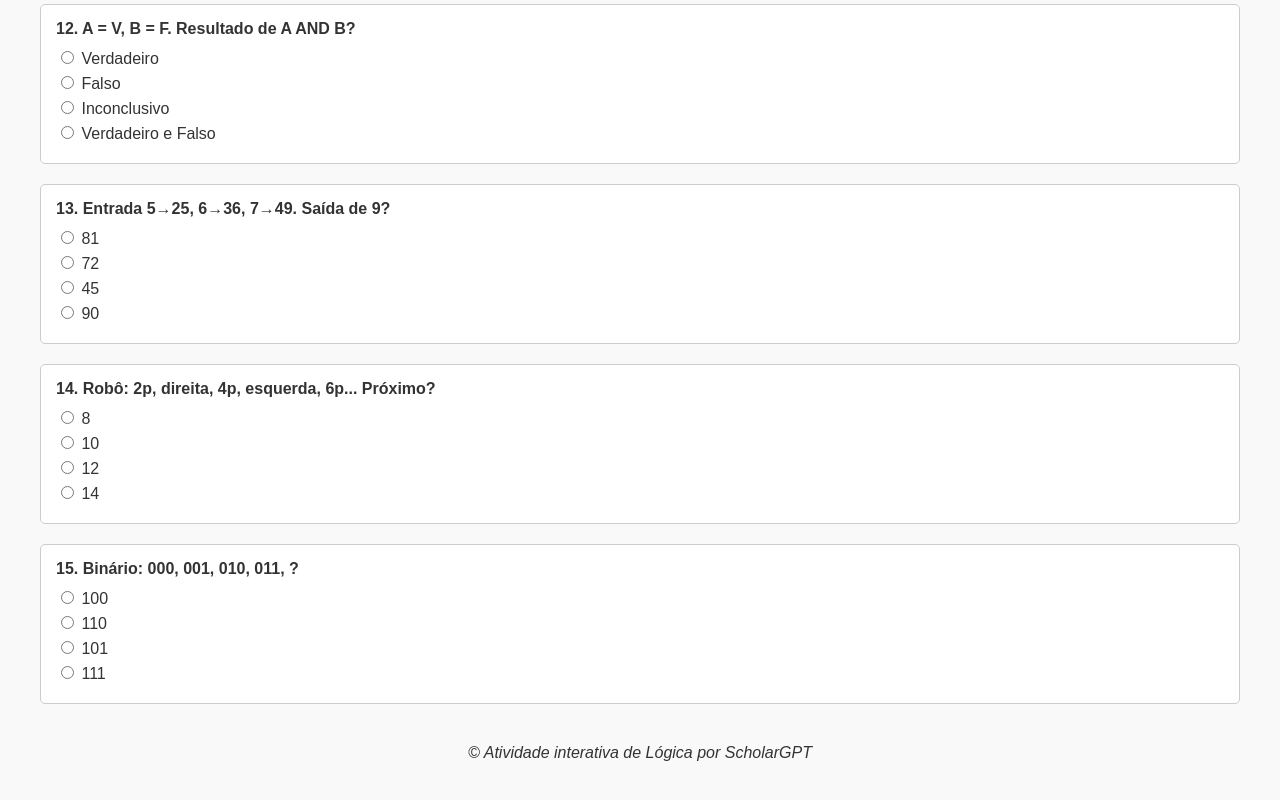
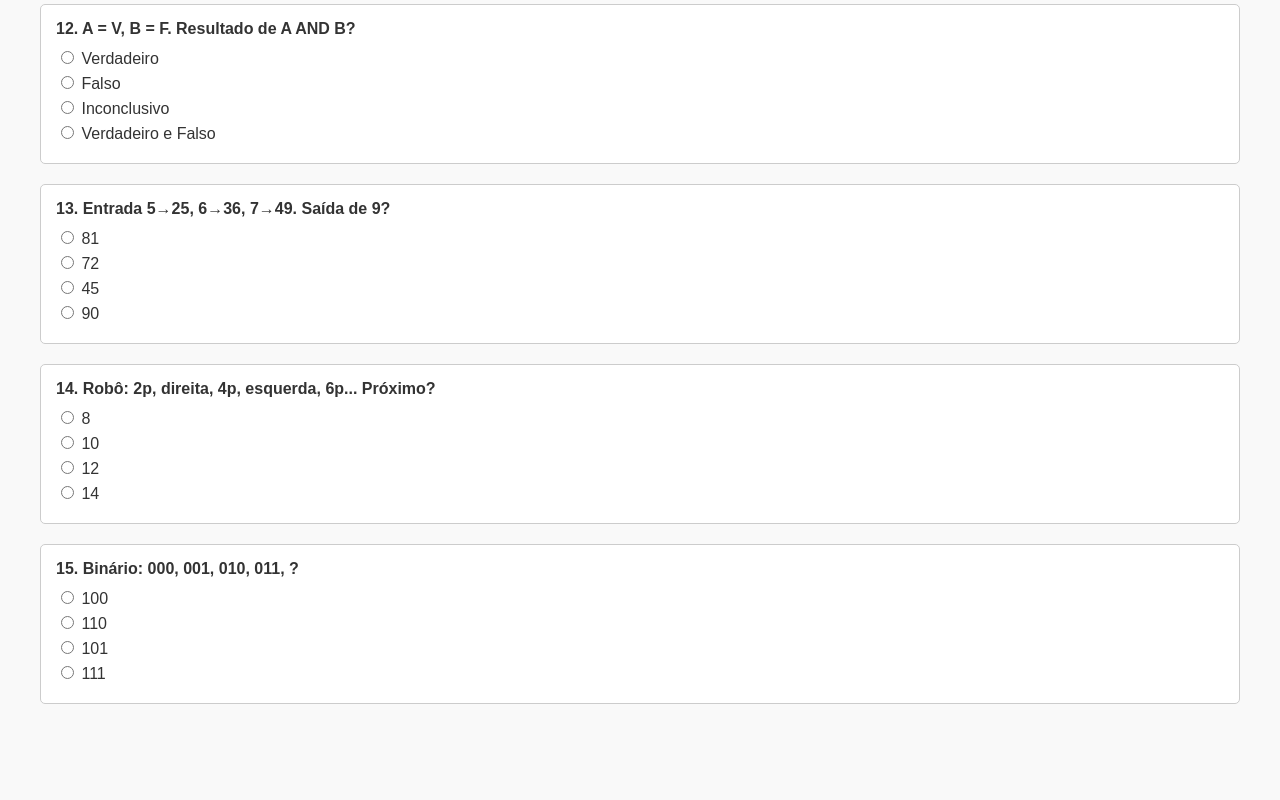
Before and after one commit to Miderson/logicaSequencial, a plain HTML site: page index.html in a window 1280 px wide. Shown: the part 2112-2912 px from the top of the page. After the commit the page ends 2856 px from the top, so only its background shows below. Drawn offline with Linux system fonts and the light colour scheme.

Commit message:
Update index.html

```diff
--- a/index.html
+++ b/index.html
@@ -176,7 +176,6 @@
 </div>
 
 <div class="footer">
-    © Atividade interativa de Lógica por ScholarGPT
 </div>
 </body>
 </html>
```
